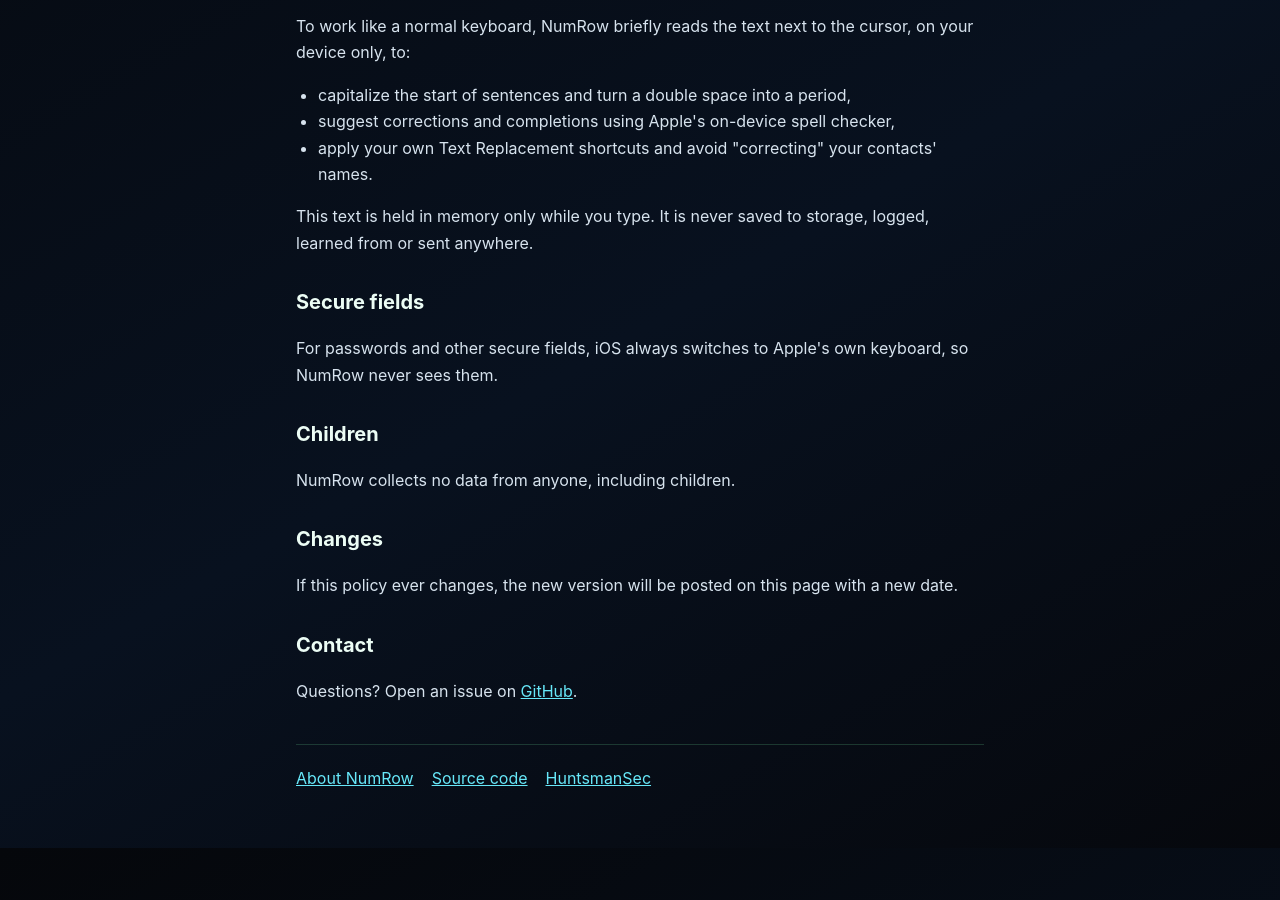
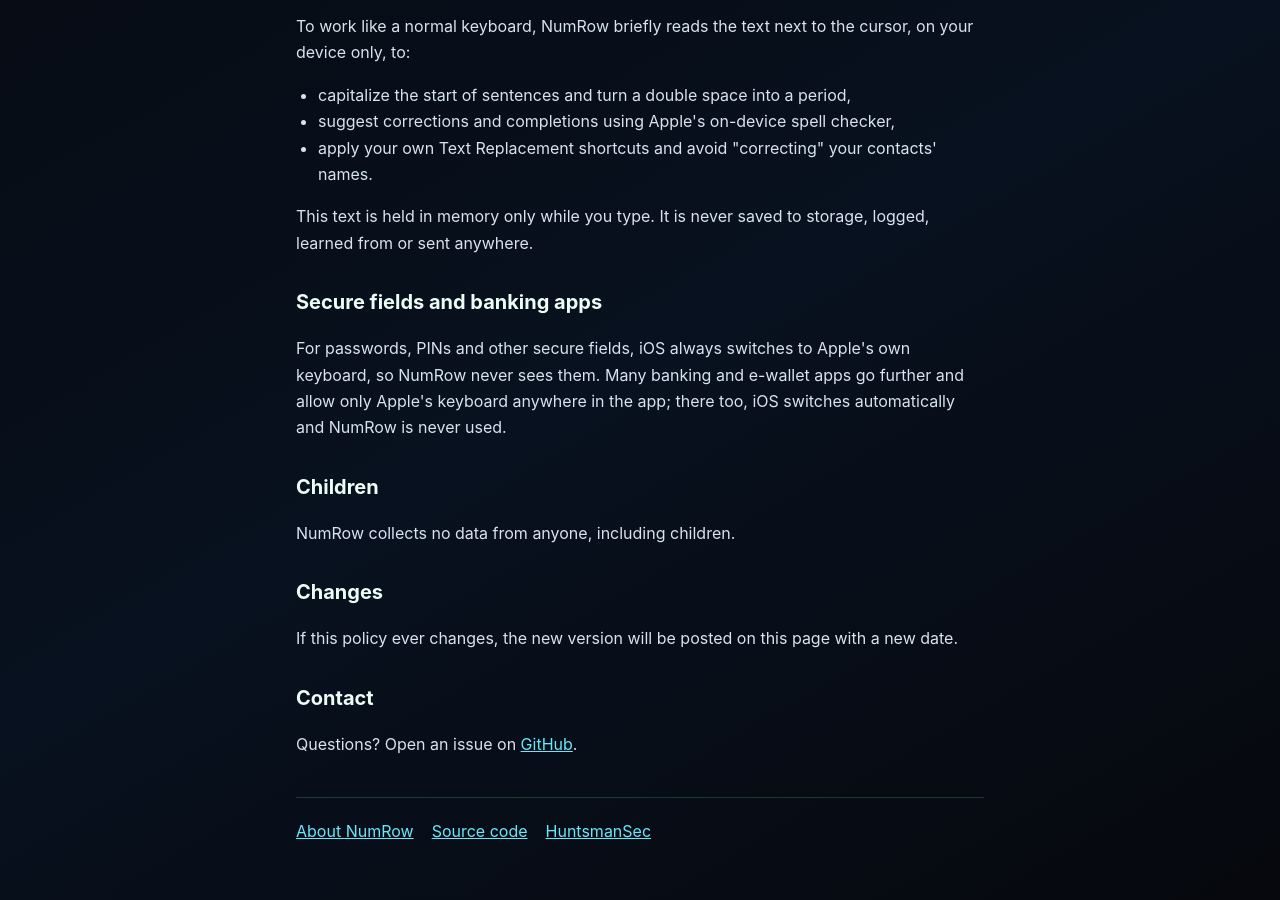
Before and after one commit to HuntsmanSec/HuntsmanSec.github.io, a Jekyll site: the page numrow/privacy.html, which Jekyll copies as it is, in a window 1280 px wide and 900 px high, scrolled down 628 px. Built offline with Jekyll 4.4.1, drawn with Linux system fonts in a browser that asks for light colours; before the commit the page ends 1476 px from its top, so only the background shows below that.

Commit message:
Explain that banking and e-wallet apps use Apple's keyboard
Adds a note to the NumRow page, privacy policy, app and README that many
banking and payment apps allow only Apple's keyboard, which iOS switches
to automatically.

Co-Authored-By: Claude Opus 5.5 <noreply@anthropic.com>

```diff
--- a/numrow/index.html
+++ b/numrow/index.html
@@ -203,6 +203,7 @@
         <div class="pill">No tracking or analytics</div>
         <div class="pill">No accounts</div>
       </div>
+      <p class="note"><strong>Banking &amp; e-wallet apps:</strong> many banking and payment apps only allow Apple's keyboard, and password, PIN and phone-number fields always use it. iOS switches over automatically for your security. This applies to every third-party keyboard, not just NumRow.</p>
     </section>
 
     <footer>
--- a/numrow/privacy.html
+++ b/numrow/privacy.html
@@ -50,8 +50,8 @@
     </ul>
     <p>This text is held in memory only while you type. It is never saved to storage, logged, learned from or sent anywhere.</p>
 
-    <h2>Secure fields</h2>
-    <p>For passwords and other secure fields, iOS always switches to Apple's own keyboard, so NumRow never sees them.</p>
+    <h2>Secure fields and banking apps</h2>
+    <p>For passwords, PINs and other secure fields, iOS always switches to Apple's own keyboard, so NumRow never sees them. Many banking and e-wallet apps go further and allow only Apple's keyboard anywhere in the app; there too, iOS switches automatically and NumRow is never used.</p>
 
     <h2>Children</h2>
     <p>NumRow collects no data from anyone, including children.</p>
```
Also changed, not shown: numrow/source/README.md (+1 -1 lines), 1 other file.
